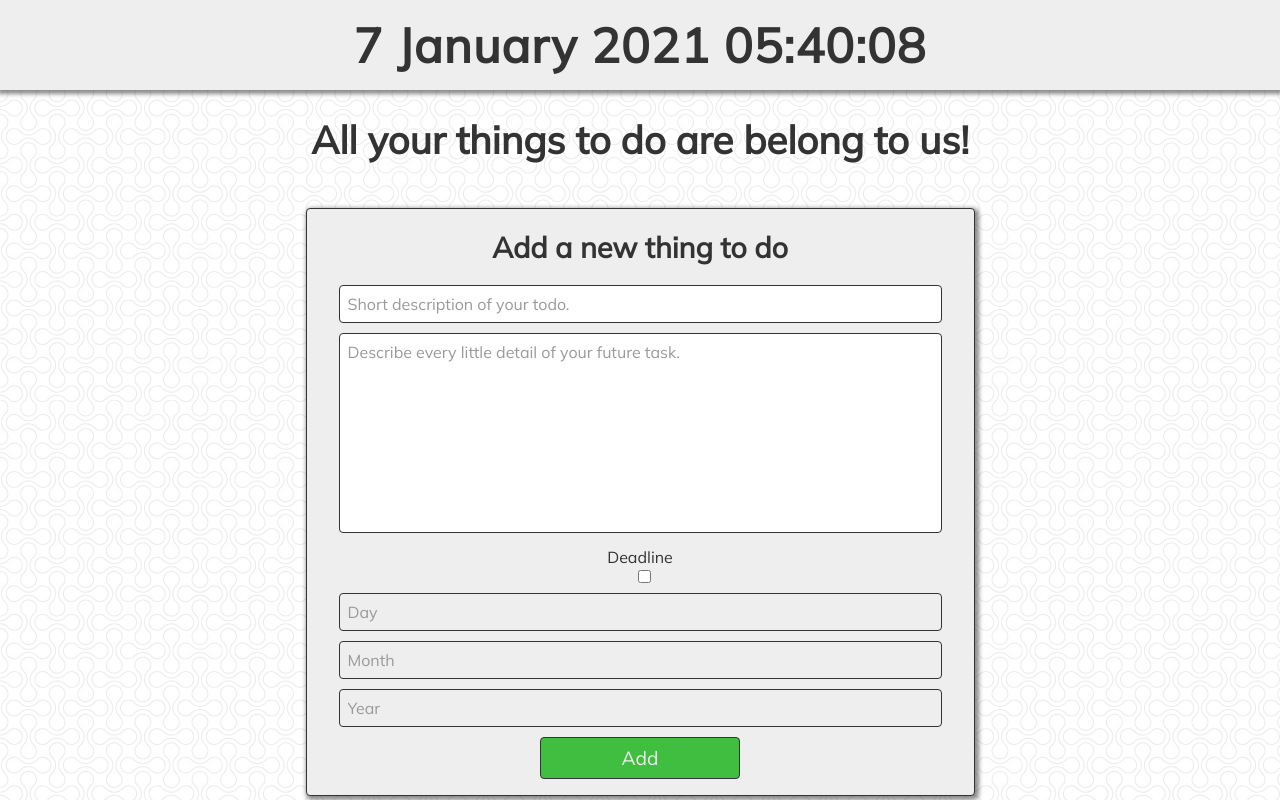
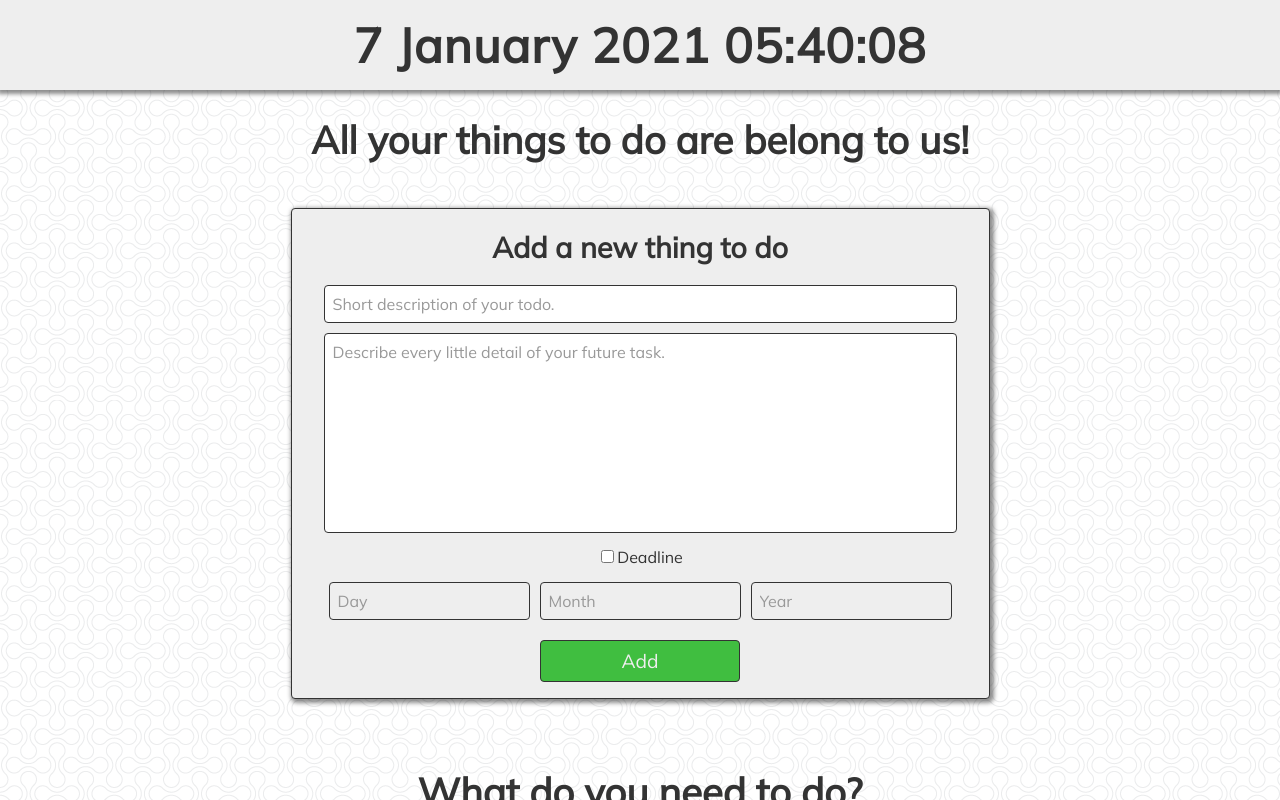
Before and after one commit to Heaven31415/todo, a Vue app: page / in a window 1280 px wide. Shown: the top 800 px of the page. Built offline with nearby package versions, Linux system fonts and the light colour scheme.

Commit message:
Improve NewTodoForm component.

```diff
--- a/src/components/NewTodoForm.vue
+++ b/src/components/NewTodoForm.vue
@@ -10,9 +10,9 @@
       placeholder="Describe every little detail of your future task."
       v-model="content"
     ></textarea>
+    <input name="deadline" type="checkbox" v-model="withDeadline" />
     <label for="deadline">Deadline</label>
-    <input name="deadline" type="checkbox" v-model="withDeadline" />
-    <div>
+    <div class="date">
       <input
         type="number"
         placeholder="Day"
@@ -53,20 +53,34 @@ export default {
     };
   },
   methods: {
+    showModalBox(header, body) {
+      this.$store.commit("showModalBox", {
+        header,
+        body,
+      });
+    },
+    resetForm() {
+      this.title = "";
+      this.content = "";
+      this.withDeadline = false;
+      this.day = null;
+      this.month = null;
+      this.year = null;
+    },
     onSubmit() {
-      if (this.title.length === 0) {
-        this.$store.commit("showModalBox", {
-          header: "Invalid title value",
-          body: "Title length must be greater than zero.",
-        });
+      if (this.title === "") {
+        this.showModalBox(
+          "Invalid title value",
+          "Title length must be greater than zero."
+        );
         return;
       }
 
-      if (this.content.length === 0) {
-        this.$store.commit("showModalBox", {
-          header: "Invalid content value",
-          body: "Content length must be greater than zero.",
-        });
+      if (this.content === "") {
+        this.showModalBox(
+          "Invalid content value",
+          "Content length must be greater than zero."
+        );
         return;
       }
 
@@ -79,26 +93,26 @@ export default {
       }
 
       if (this.day <= 0) {
-        this.$store.commit("showModalBox", {
-          header: "Invalid day value",
-          body: "Value of day must be greater than 0.",
-        });
+        this.showModalBox(
+          "Invalid day value",
+          "Value of day must be greater than 0."
+        );
         return;
       }
 
       if (this.month <= 0) {
-        this.$store.commit("showModalBox", {
-          header: "Invalid month value",
-          body: "Value of month must be greater than 0.",
-        });
+        this.showModalBox(
+          "Invalid month value",
+          "Value of month must be greater than 0."
+        );
         return;
       }
 
       if (this.year <= 0) {
-        this.$store.commit("showModalBox", {
-          header: "Invalid year value",
-          body: "Value of year must be greater than 0.",
-        });
+        this.showModalBox(
+          "Invalid year value",
+          "Value of year must be greater than 0."
+        );
         return;
       }
 
@@ -108,33 +122,26 @@ export default {
       );
 
       if (!deadline.isValid()) {
-        this.$store.commit("showModalBox", {
-          header: "Invalid date format",
-          body: "Something is wrong with the format of the date you passed.",
-        });
+        this.showModalBox(
+          "Invalid date format",
+          "Something is wrong with the format of the date you passed."
+        );
         return;
       }
 
       if (!deadline.isAfter()) {
-        this.$store.commit("showModalBox", {
-          header: "Invalid date value",
-          body: "Your deadline should be set to tomorrow or later.",
-        });
+        this.showModalBox(
+          "Invalid date value",
+          "Your deadline should be set to tomorrow or later."
+        );
         return;
       }
 
       this.$store.commit("addTodo", {
         todo: new Todo(this.title, this.content, deadline),
       });
+
       this.resetForm();
-    },
-    resetForm() {
-      this.title = "";
-      this.content = "";
-      this.withDeadline = false;
-      this.day = null;
-      this.month = null;
-      this.year = null;
     },
   },
 };
@@ -151,18 +158,21 @@ form {
   padding: 0 2em 1em;
 }
 
-input {
+input[type="text"],
+input[type="number"] {
   width: 100%;
   padding: 8px;
   margin-bottom: 10px;
   border: 1px solid #333;
   border-radius: 4px;
   color: #333;
-  font: 1em "Mulish", sans-serif;
+  font-family: inherit;
+  font-size: 1em;
   transition: background-color 0.5s ease-in;
 }
 
-input:focus {
+input[type="text"]:focus,
+input[type="number"]:focus {
   outline: none;
   background-color: #333;
   color: #eee;
@@ -174,7 +184,8 @@ textarea {
   padding: 8px;
   margin-bottom: 10px;
   resize: none;
-  font: 1em "Mulish", sans-serif;
+  font-family: inherit;
+  font-size: 1em;
   border: 1px solid #333;
   border-radius: 4px;
   color: #333;
@@ -187,10 +198,21 @@ textarea:focus {
   color: #eee;
 }
 
+.date {
+  display: flex;
+  justify-content: center;
+  margin: 10px 0;
+}
+
+.date > * {
+  margin: 5px;
+}
+
 button {
   width: 200px;
   padding: 8px 0;
-  font: 1.2em "Mulish", sans-serif;
+  font-family: inherit;
+  font-size: 1.2em;
   color: #eee;
   background-color: rgb(64, 190, 64);
   border: 1px solid #333;
```
